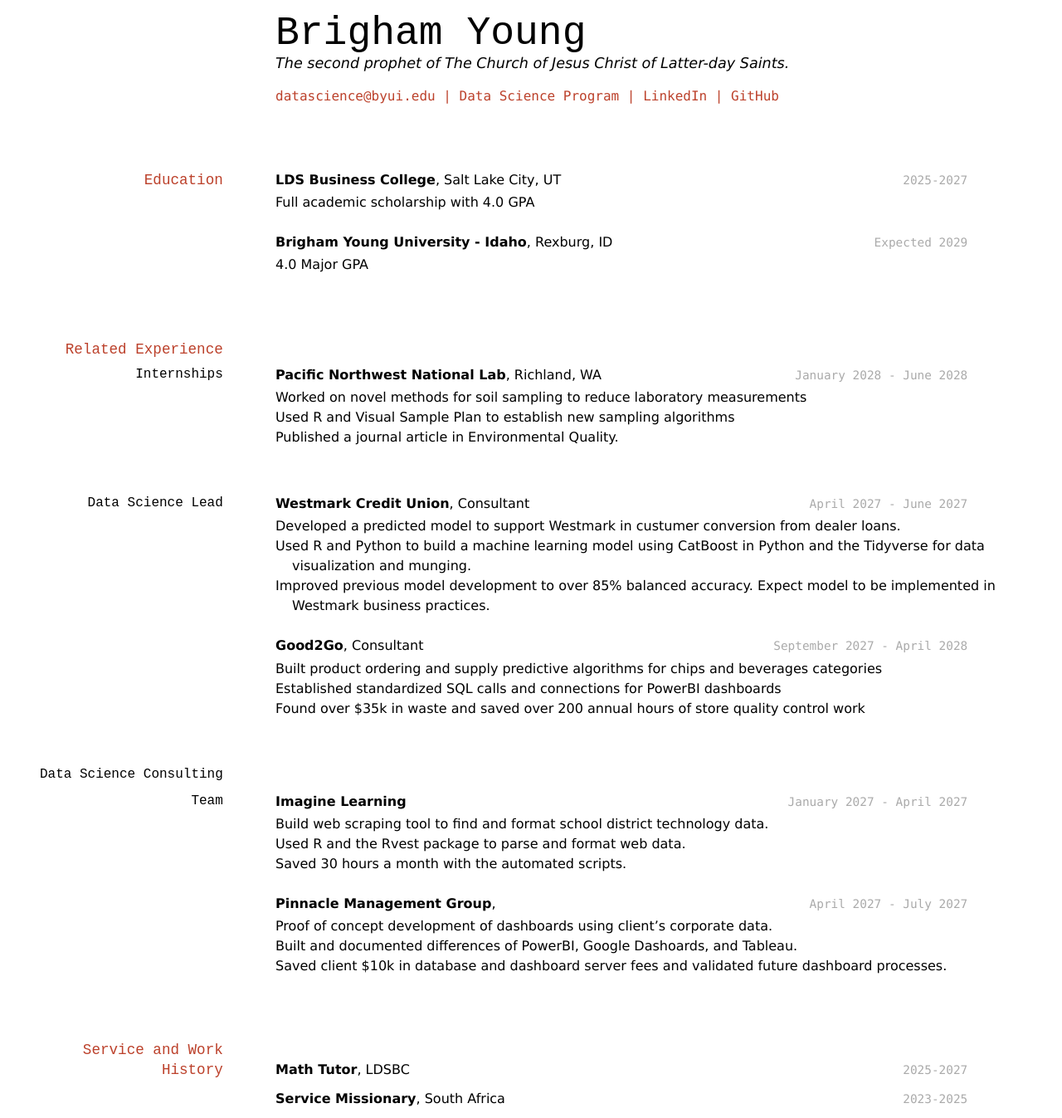
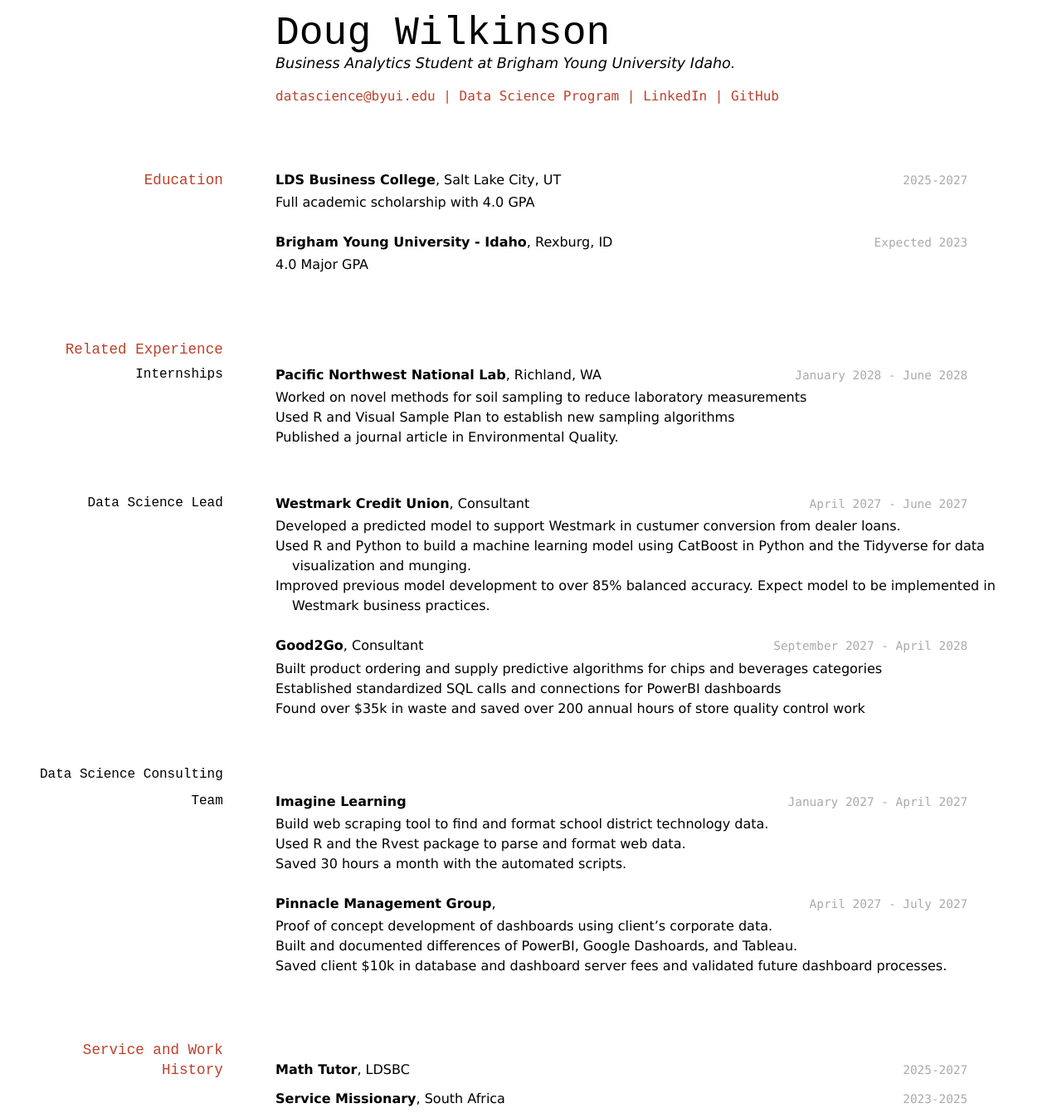
Before and after one commit to Doug-Wilkinson/Wilkinson-Resume, a Jekyll site: the page built from docs/index.md, in a window 1280 px wide. Shown: the whole page at 83% size. Built offline with Jekyll 4.4.1, drawn with Linux system fonts in a browser that asks for light colours.

Commit message:
update resume info

```diff
--- a/docs/index.md
+++ b/docs/index.md
@@ -1,9 +1,9 @@
 ---
 layout: cv
-title: Brigham Young's Resume
+title: Doug Wilkinson's Resume
 ---
-# Brigham Young
-The second prophet of The Church of Jesus Christ of Latter-day Saints.
+# Doug Wilkinson
+Business Analytics Student at Brigham Young University Idaho.
 
 <div id="webaddress">
 <a href="datascience@byui.edu">datascience@byui.edu</a>
@@ -21,7 +21,7 @@ __LDS Business College__, Salt Lake City, UT
 
 - Full academic scholarship with 4.0 GPA
 
-`Expected 2029`
+`Expected 2023`
 __Brigham Young University - Idaho__, Rexburg, ID
 
 - 4.0 Major GPA
```
